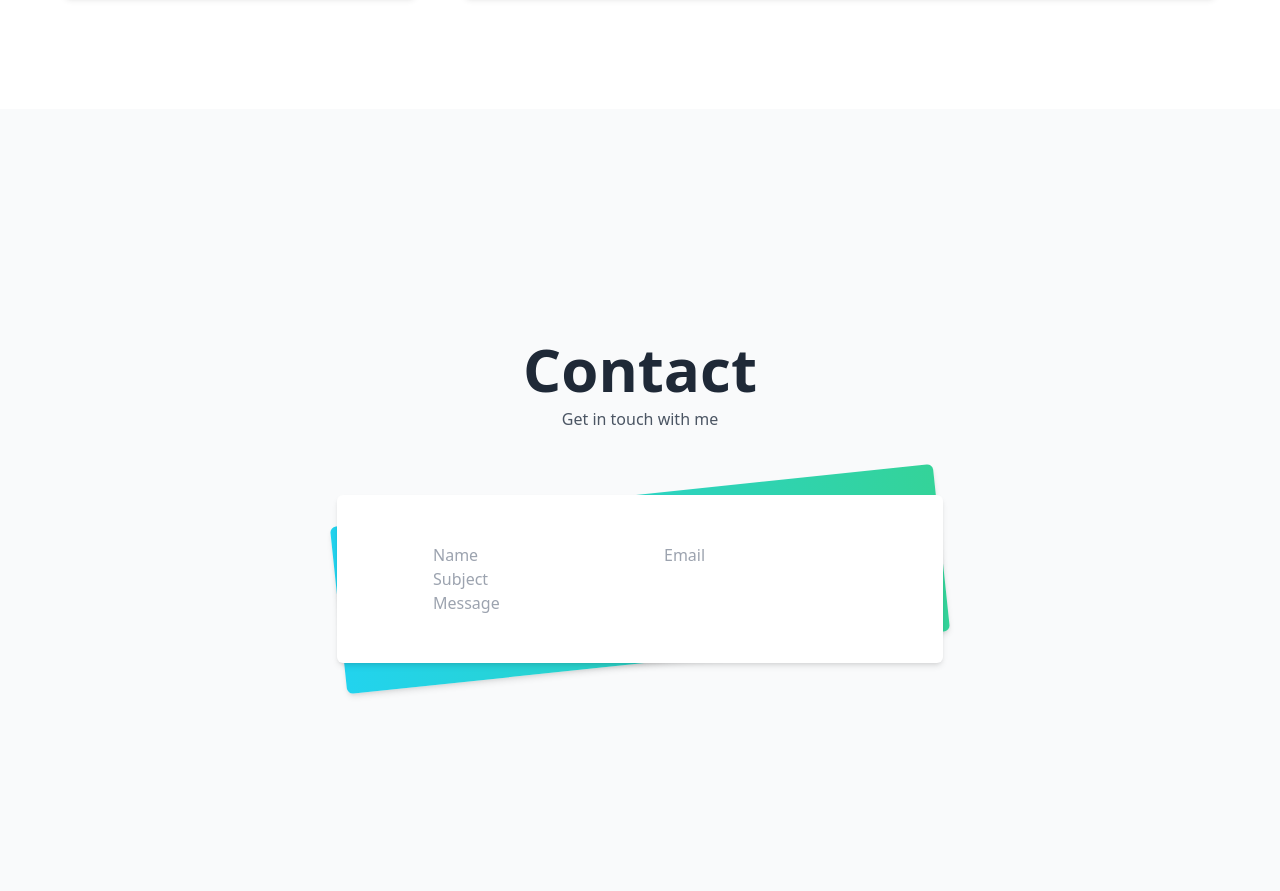
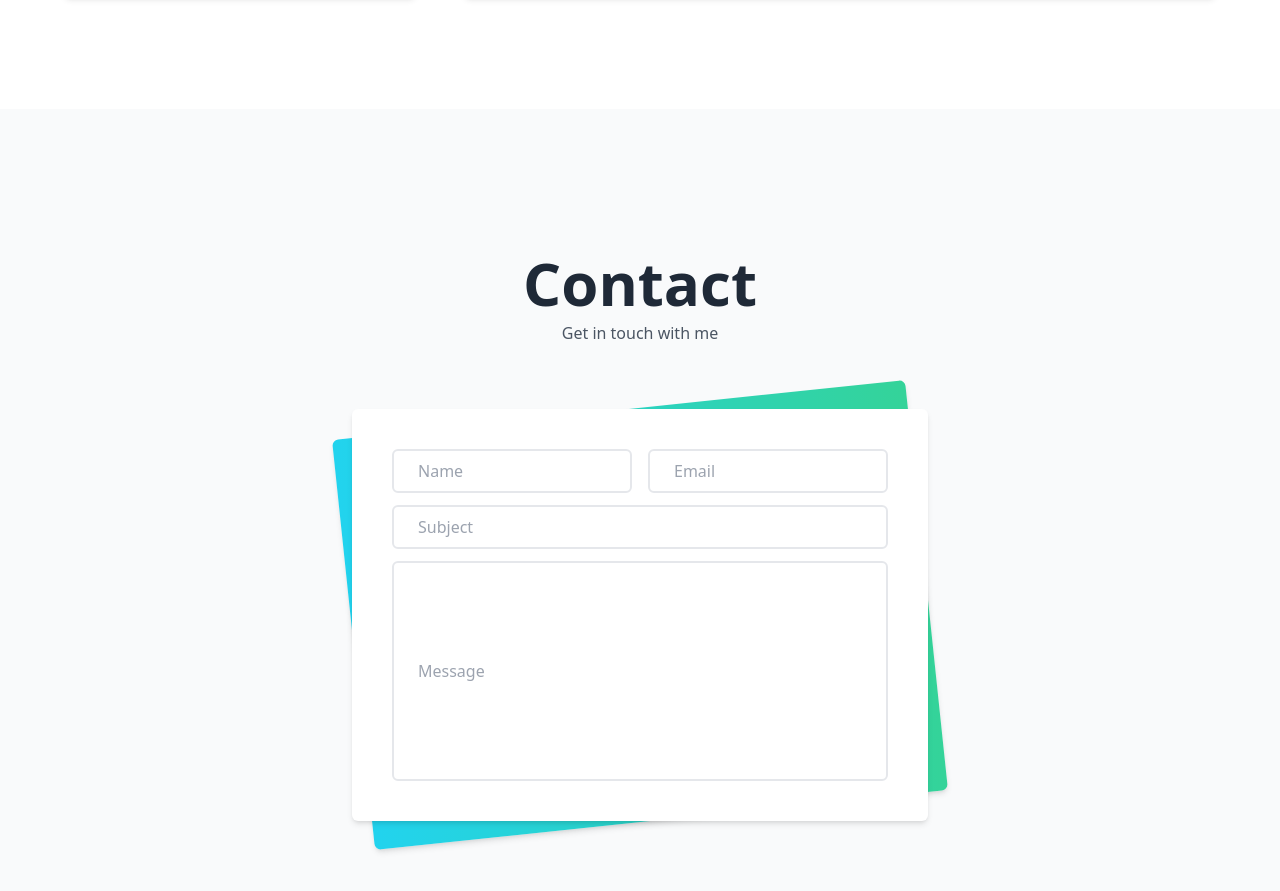
Before and after one commit to imanhaqiqatkhah/myprofile_project, a website: page public/index.html in a window 1280 px wide. Shown: the part 2925-3816 px from the top of the page. Drawn offline with nearby package versions, Linux system fonts and the light colour scheme; files that its build step writes are made by us from their sources.

Commit message:
end of main screen

```diff
--- a/public/index.html
+++ b/public/index.html
@@ -112,25 +112,25 @@
                 </div>
             </div>
         </section>
-        <section class="flex items-center justify-center min-h-screen pb-20 bg-gray-50">
-            <div class="max-w-6xl mx-auto ">
+        <section class="flex items-center justify-center bg-gray-50 ">
+            <div class="min-h-screen px-8 pt-20 pb-28">
                 <div class="px-8 py-16 text-center">
                     <h2 class="text-6xl font-bold text-gray-800">Contact</h2>
                     <p class="pt-2">Get in touch with me</p>
                 </div>
                 <div class="relative">
                     <div class="absolute inset-0 z-0 transform -skew-y-6 rounded-md shadow-md sm:-rotate-6 bg-gradient-to-r from-cyan-400 to-emerald-400 sm:skew-y-0"></div>
-                    <div class="relative z-10 max-w-4xl p-12 space-x-12 bg-white rounded-md shadow-md md:flex">
+                    <div class="relative z-10 max-w-xl p-10 bg-white rounded-md shadow-md md:flex">
                         <div class="flex flex-col justify-between py-4 space-y-6"></div>
                         <div>
                             <form action="#">
-                                <div class="grid grid-cols-1">
-                                    <div class="sm:flex">
-                                        <input type="text" placeholder="Name">
-                                        <input type="text" placeholder="Email">
+                                <div class="grid grid-cols-1 sm:space-y-3">
+                                    <div class="pt-2 sm:space-x-4 sm:flex sm:pt-0">
+                                        <input type="text" placeholder="Name" class="w-full px-6 py-2 my-2 border-2 rounded-md sm:my-0">
+                                        <input type="text" placeholder="Email" class="w-full px-6 py-2 border-2 rounded-md">
                                     </div>
-                                    <input type="text" placeholder="Subject">
-                                    <input type="text" placeholder="Message">
+                                    <input type="text" placeholder="Subject" class="px-6 py-2 mt-2 border-2 rounded-md sm:my-0">
+                                    <input type="text" placeholder="Message" class="px-6 py-24 mt-2 border-2 rounded-md sm:my-0">
                                 </div>
                             </form>
                         </div>
```
